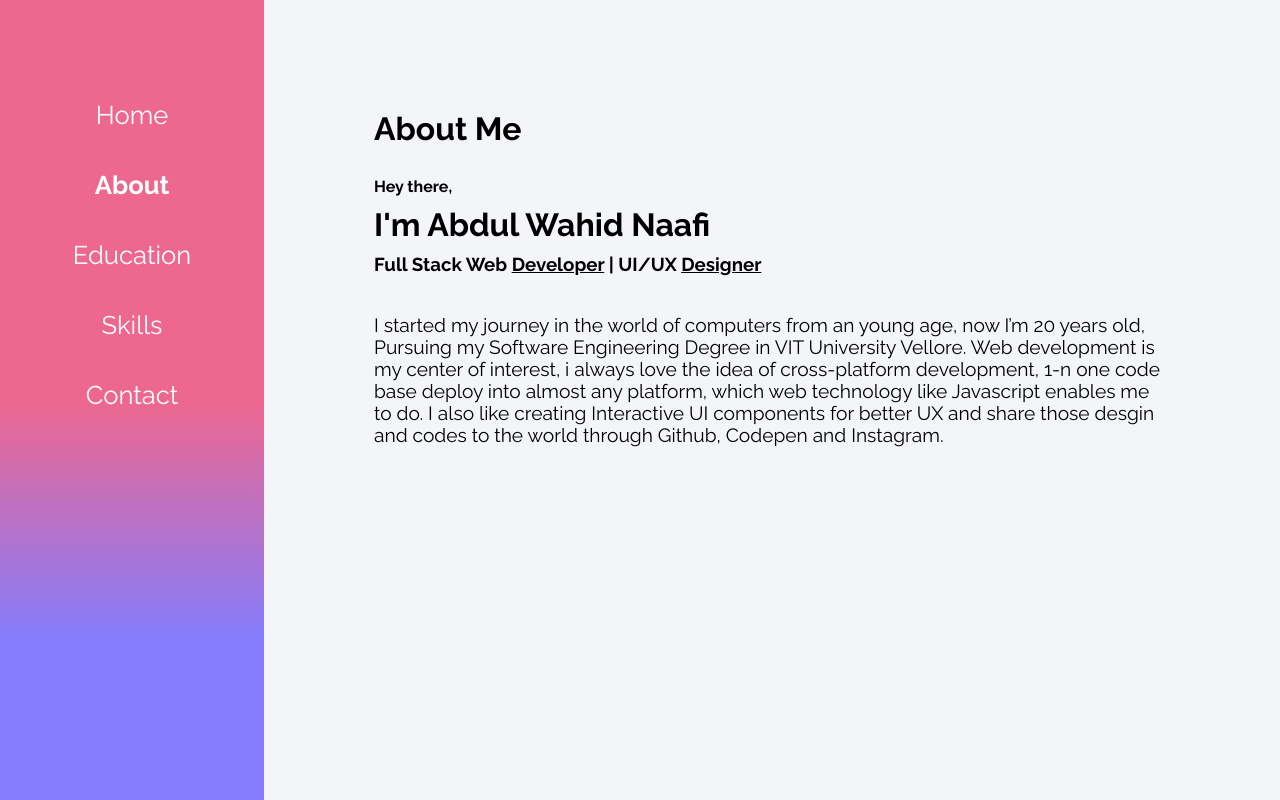
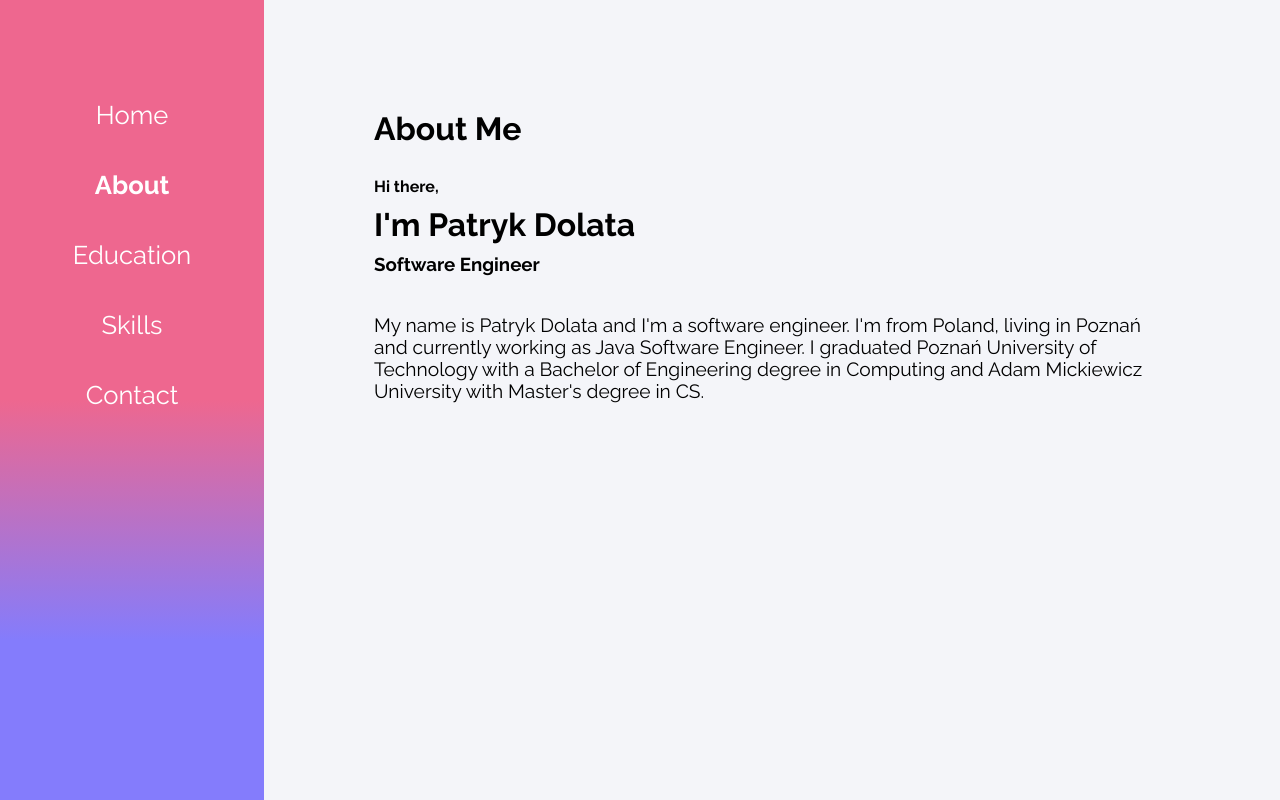
Before and after one commit to dolatapatryk/portfolio, a React (Create React App) app: page /about in a window 1280 px wide. Built offline with nearby package versions, Linux system fonts and the light colour scheme.

Commit message:
Updated about

```diff
--- a/src/contents/About.tsx
+++ b/src/contents/About.tsx
@@ -3,16 +3,13 @@ import {FunctionComponent} from "react";
 export const About: FunctionComponent = () =>
     <div className="condiv">
         <h1 className="subtopic">About Me</h1>
-        <h4>Hey there,</h4>
-        <h1>I'm Abdul Wahid Naafi</h1>
-        <h3>Full Stack Web <u>Developer</u> | UI/UX <u>Designer</u></h3>
+        <h4>Hi there,</h4>
+        <h1>I'm Patryk Dolata</h1>
+        <h3>Software Engineer</h3>
         <br></br>
-        <p>I started my journey in the world of computers from an young age,
-            now I’m 20 years old, Pursuing my Software Engineering Degree in
-            VIT University Vellore. Web development is my center of interest, i always
-            love the idea of cross-platform development, 1-n one code base deploy into almost
-            any platform, which web technology like Javascript enables me to do. I also like
-            creating Interactive UI components for better UX and share those desgin and codes
-            to the world through Github, Codepen and Instagram.
+        <p>My name is Patryk Dolata and I'm a software engineer.
+            I'm from Poland, living in Poznań and currently working
+            as Java Software Engineer. I graduated Poznań University of Technology with a Bachelor of Engineering degree
+            in Computing and Adam Mickiewicz University with Master's degree in CS.
         </p>
     </div>
```
